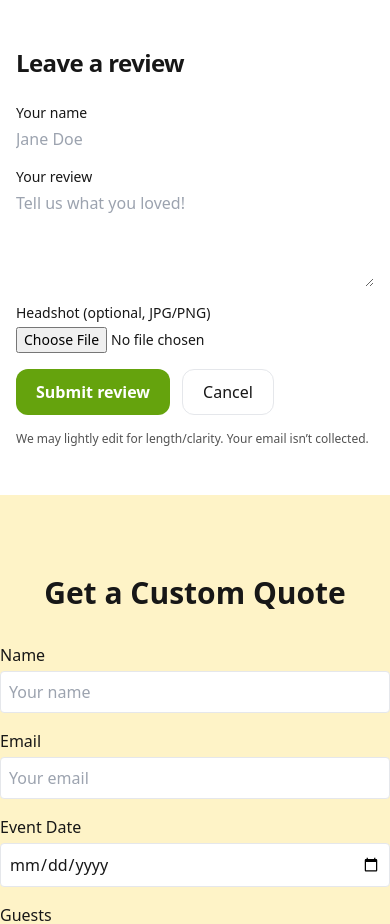
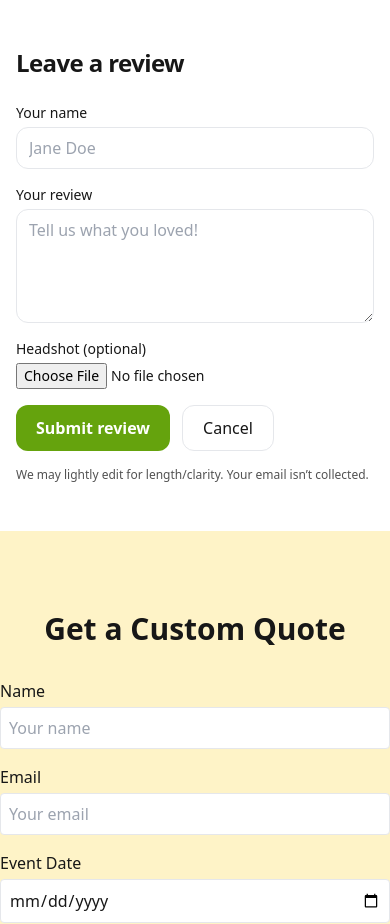
Before and after one commit to bigtimedreams/grateful-grazing, a Next.js app: page / in a window 390 px wide. Shown: the part 3760-4684 px from the top of the page. Built offline with nearby package versions, Linux system fonts and the light colour scheme.

Commit message:
feat: reviews flow + thank-you; responsive UI; SEO; Netlify config

```diff
--- a/src/app/thank-you/page.tsx
+++ b/src/app/thank-you/page.tsx
@@ -3,14 +3,14 @@ export const metadata = { title: "Thanks for your review!" };
 
 export default function ThankYou() {
     return (
-        <main className="min-h-[50vh] grid place-items-center px-4">
+        <main className="min-h-[60vh] grid place-items-center px-4">
             <div className="max-w-lg text-center">
                 <h1 className="text-3xl sm:text-4xl font-bold mb-3">
                     Thanks for your review!
                 </h1>
                 <p className="text-neutral-700">
-                    We’ve received your message. After a quick moderation check, we’ll
-                    publish it on the site. 💛
+                    We’ve received your message. After a quick moderation check,
+                    we’ll publish it on the site. 💛
                 </p>
                 <a
                     href="/"
--- a/src/components/ReviewForm.tsx
+++ b/src/components/ReviewForm.tsx
@@ -2,7 +2,7 @@
 // Static Netlify form — no JS required
 export default function ReviewForm() {
     return (
-        <section id="review" className="bg-white">
+        <section id="review" className="bg-white scroll-mt-24">
             <div className="max-w-screen-2xl mx-auto px-4 sm:px-6 py-12 sm:py-16">
                 <h2 className="text-2xl sm:text-3xl lg:text-4xl font-bold tracking-tight mb-6">
                     Leave a review
@@ -13,7 +13,7 @@ export default function ReviewForm() {
                     method="POST"
                     data-netlify="true"
                     netlify-honeypot="bot-field"
-                    action="/thank-you"
+                    action="/thank-you/"             // <-- trailing slash so it maps to /thank-you/index.html
                     encType="multipart/form-data"
                     className="grid gap-4 max-w-xl"
                 >
@@ -32,8 +32,8 @@ export default function ReviewForm() {
                             type="text"
                             name="name"
                             required
-                            className="input"
                             placeholder="Jane Doe"
+                            className="rounded-xl border px-3 py-2 outline-none focus:ring-2 focus:ring-lime-500"
                         />
                     </label>
 
@@ -43,21 +43,14 @@ export default function ReviewForm() {
                             name="quote"
                             required
                             rows={4}
-                            className="input"
                             placeholder="Tell us what you loved!"
+                            className="rounded-xl border px-3 py-2 outline-none focus:ring-2 focus:ring-lime-500"
                         />
                     </label>
 
                     <label className="grid gap-1">
-                        <span className="text-sm font-medium">
-                            Headshot (optional, JPG/PNG)
-                        </span>
-                        <input
-                            type="file"
-                            name="avatar"
-                            accept="image/*"
-                            className="block text-sm"
-                        />
+                        <span className="text-sm font-medium">Headshot (optional)</span>
+                        <input type="file" name="avatar" accept="image/*" className="block text-sm" />
                     </label>
 
                     <div className="flex gap-3">
```
Also changed, not shown: 1 other file (tests, documents, lock files or other folders).
